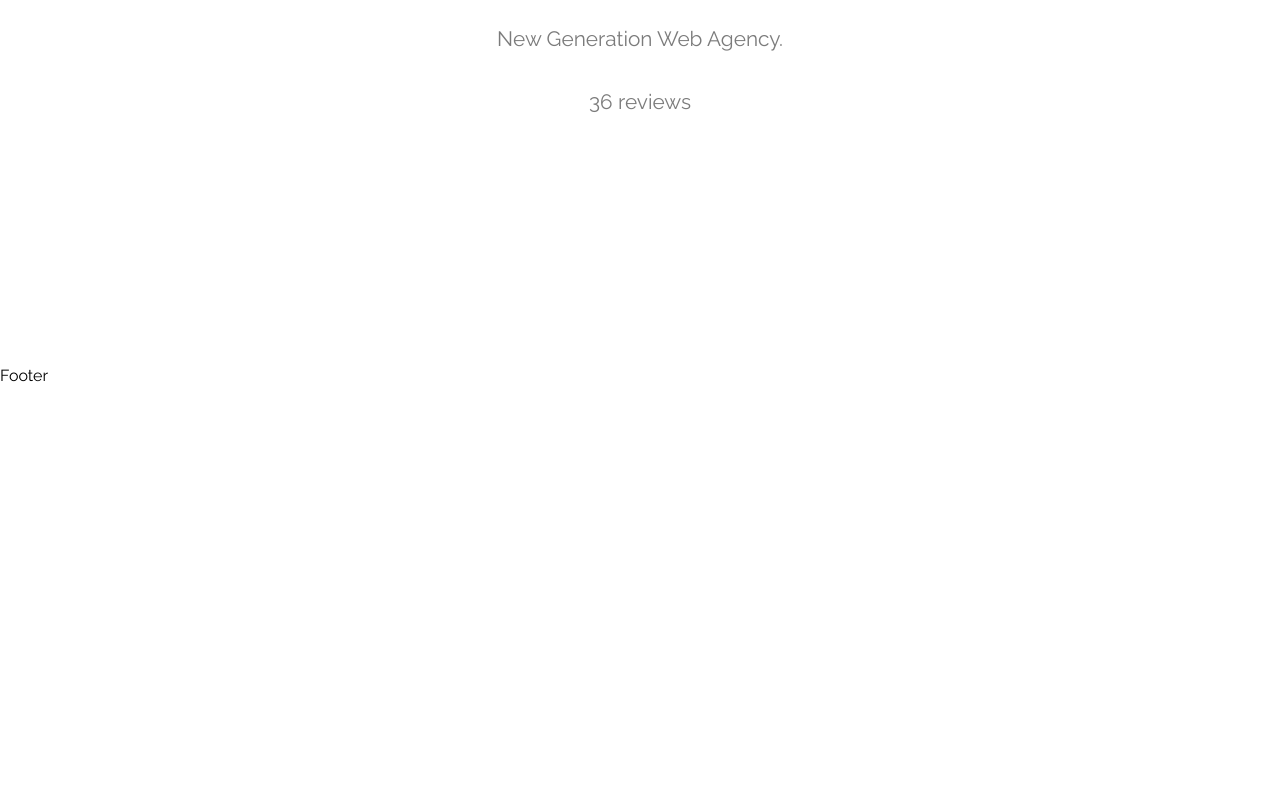
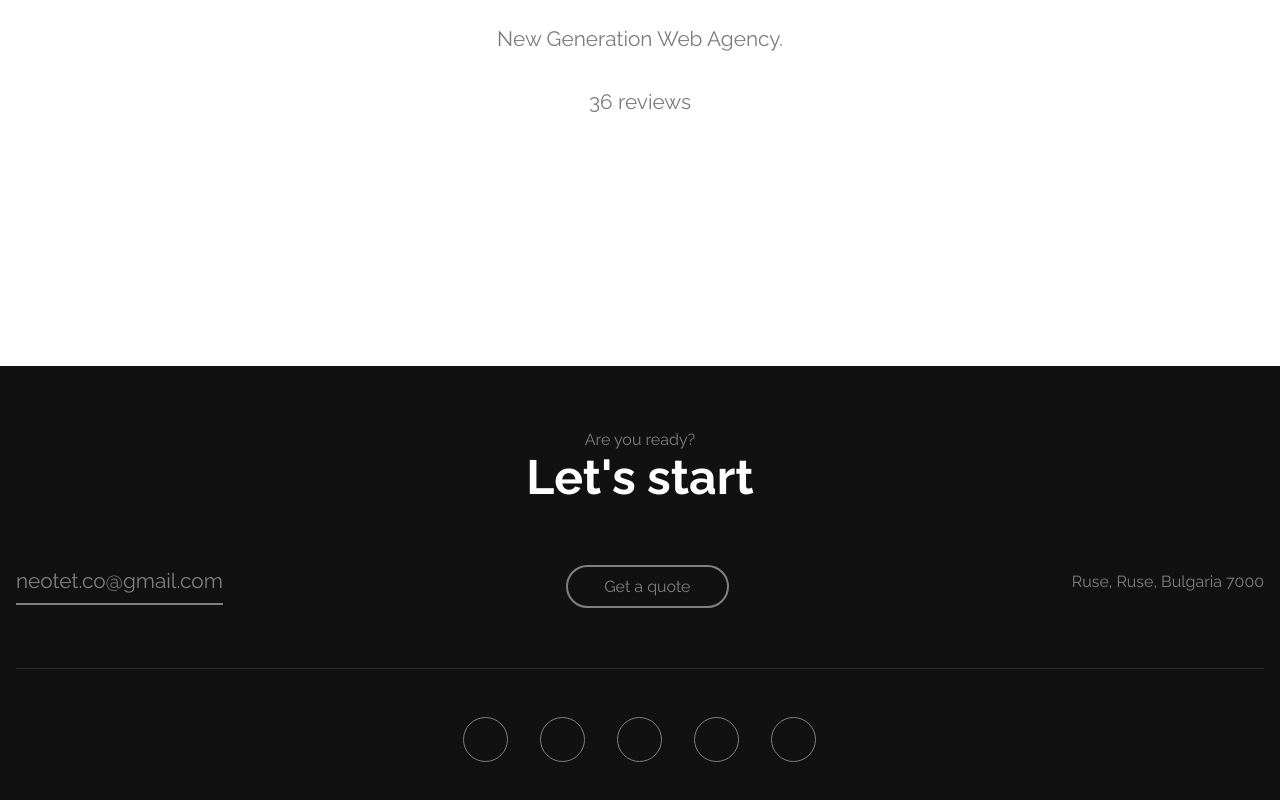
Before and after one commit to TasimDev/neotet-digital-agency, a Next.js app: page / in a window 1280 px wide. Shown: the part 434-1234 px from the top of the page. Before the commit the page ends 819 px from the top, so only its background shows below. Built offline with nearby package versions, Linux system fonts and the light colour scheme.

Commit message:
tasimchoo

```diff
--- a/app/ui/Footer.jsx
+++ b/app/ui/Footer.jsx
@@ -1,8 +1,38 @@
+import Link from "next/link"
 
 
 const Footer = () => {
     return (
-        <div>Footer</div>
+        <footer className="footer">
+            <div className="container footer__container">
+                <div className="footer__top">
+                    <span>Are you ready?</span>
+                    <div className="title">Let's start</div>
+                </div>
+                <div className="footer__center">
+                    <ul className="footer-list">
+                        <li className="email">
+                            <Link href="mailto:neotet.co@gmail.com" rel="noopener noreferrer" title='Drop a message to Neotet | Digital Agency'>neotet.co@gmail.com</Link>
+                        </li>
+                        <li className="quote">
+                            <Link href="/contact" title="Contact with our Company, Neotet | Digital Agency">Get a quote</Link>
+                        </li>
+                        <li className="place">
+                            <p>Ruse, Ruse, Bulgaria 7000</p>
+                        </li>
+                    </ul>
+                </div>
+                <div className="footer__socials">
+                    <ul className="socials">
+                        <li><a href="#"><i className="fa-brands fa-linkedin-in"></i></a></li>
+                        <li><a href="#"><i className="fa-brands fa-behance"></i></a></li>
+                        <li><a href="#"><i className="fa-brands fa-dribbble"></i></a></li>
+                        <li><a href="#"><i className="fa-brands fa-instagram"></i></a></li>
+                        <li><a href="#"><i className="fa-brands fa-facebook-f"></i></a></li>
+                    </ul>
+                </div>
+            </div>
+        </footer>
     )
 }
 
```
Also changed, not shown: app/ui/styles/layout/_layout.scss (line endings or trailing spaces).
